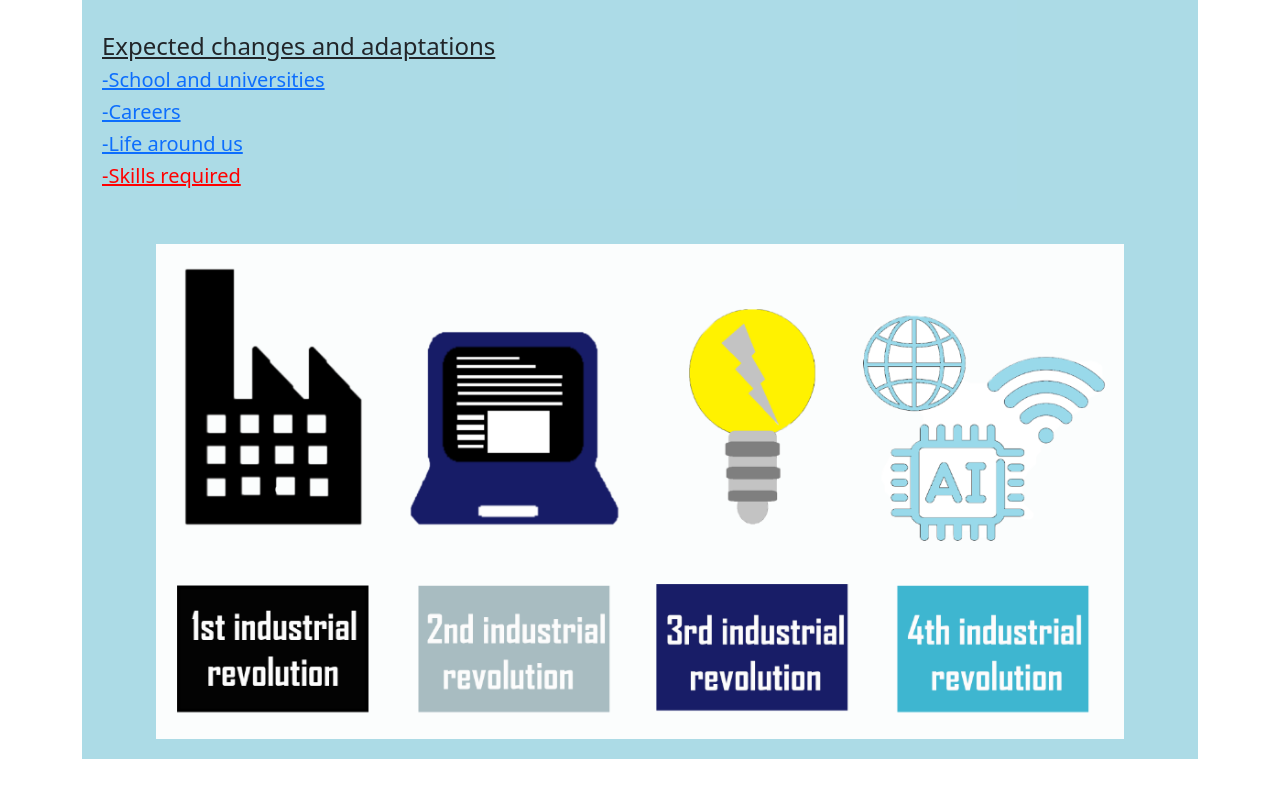
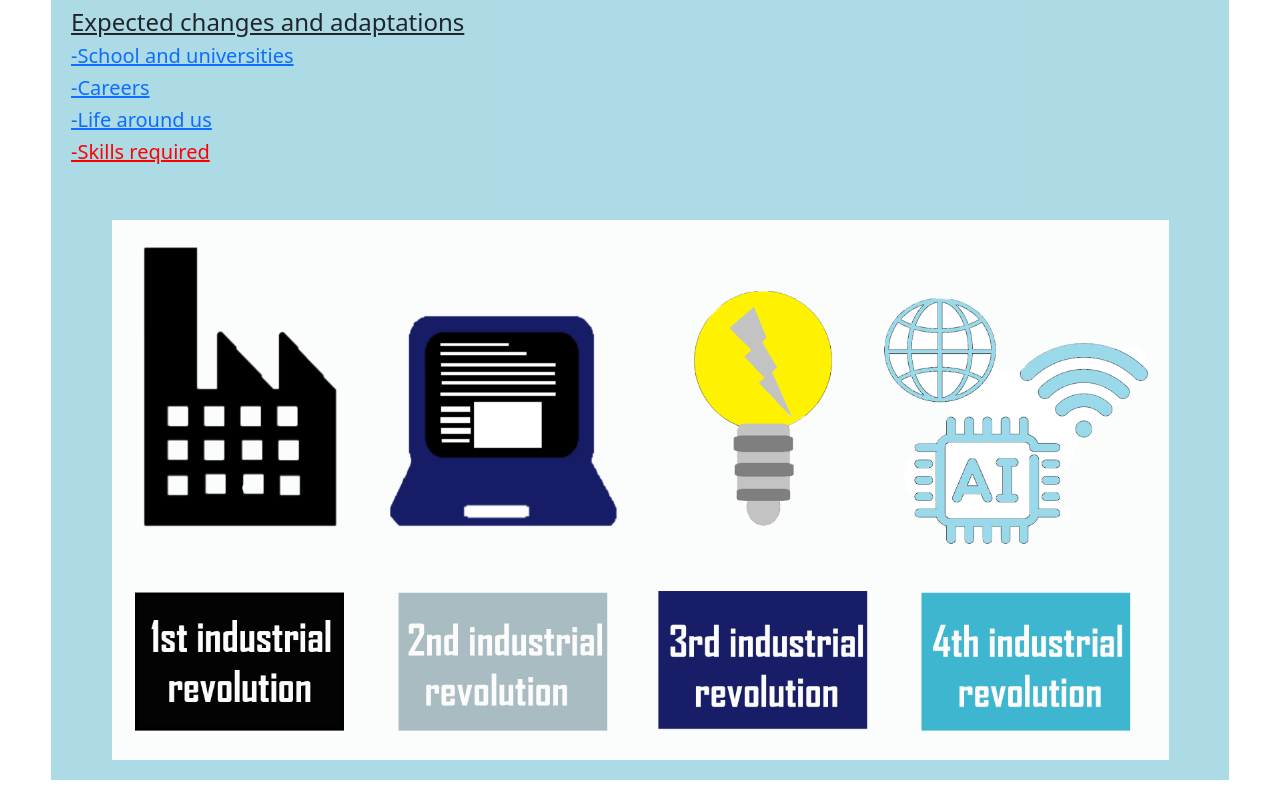
Before and after one commit to Zeuskang/IndustrialRevolution, a plain HTML site: page index.html in a window 1280 px wide. Shown: the part 554-1354 px from the top of the page. Before the commit the page ends 1333 px from the top, so only its background shows below. Drawn offline with nearby package versions, Linux system fonts and the light colour scheme.

Commit message:
Update home.css

```diff
--- a/home.css
+++ b/home.css
@@ -17,7 +17,7 @@ body, html {
 
 .content {
     background-color: rgba(163, 215, 228, 0.9); /* Add a semi-transparent white background for readability */
-    max-width: 90%;
+    max-width: 95%;
     margin: 0 auto;
     padding: 20px;
 }
@@ -37,7 +37,7 @@ nav.navbar {
     top: 0;
     width: 100%;  }
 
-img.industrialrevolution { max-width: 90%;
+img.industrialrevolution { max-width: 99%;
     height: auto;
     display: block;
     margin-left: auto;
```
